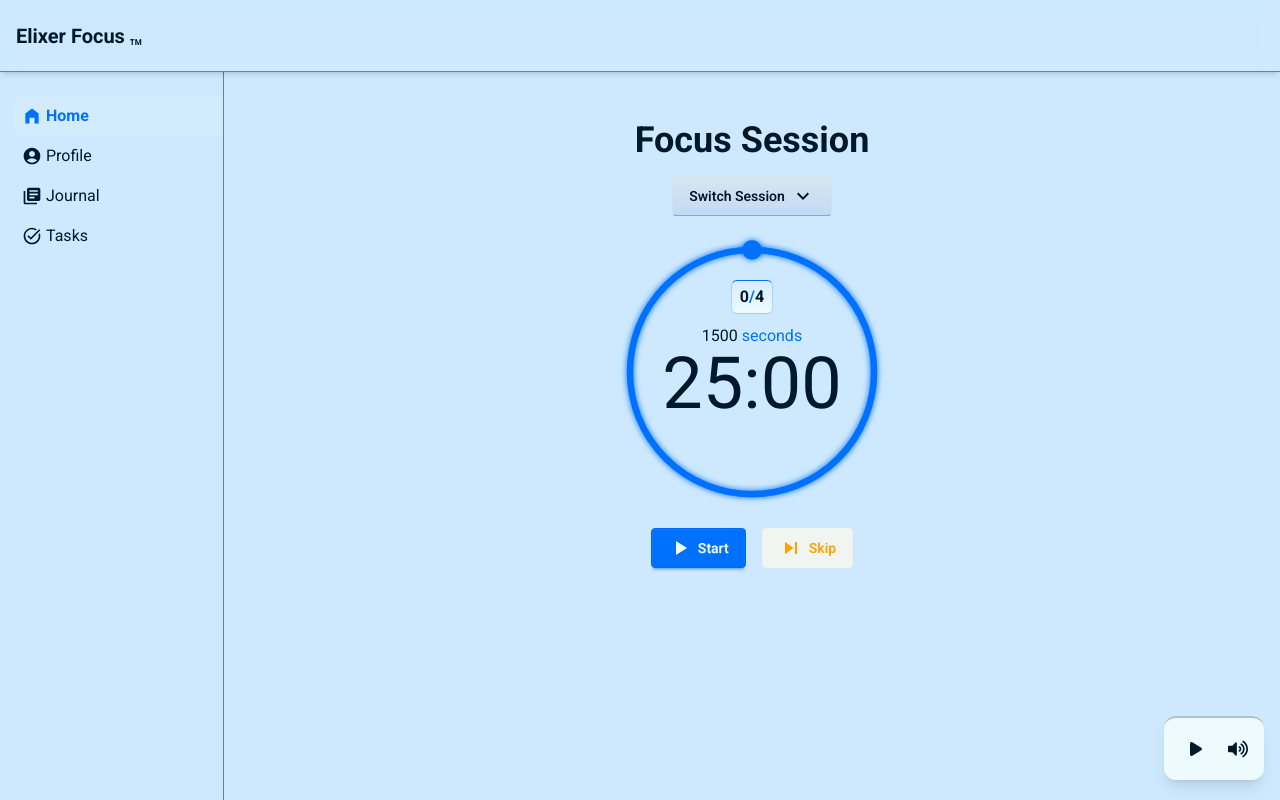
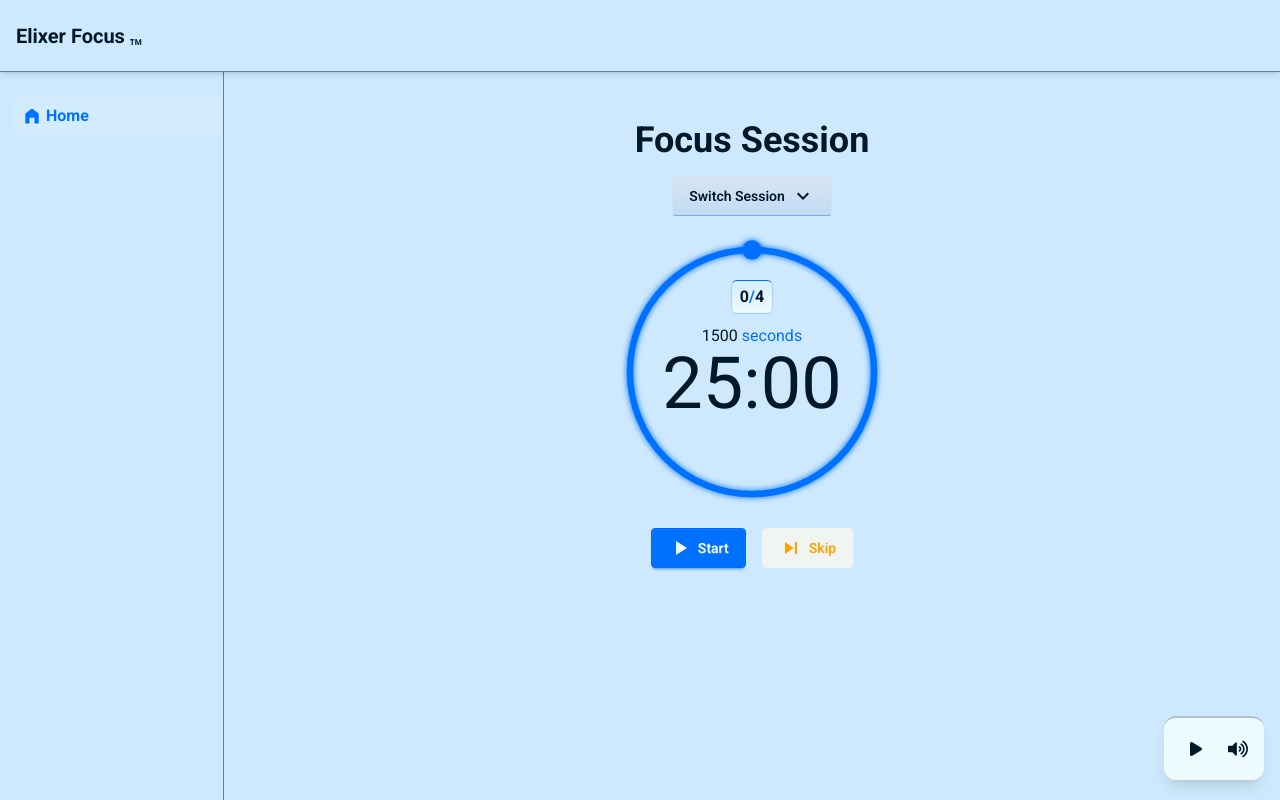
Before and after one commit to elixer-prince/elixer-focus, a React (Vite) app in the folder web/: page / in a window 1280 px wide. Built offline with nearby package versions, Linux system fonts and the light colour scheme.

Commit message:
fix(navbar): remove extra links from the sidebar until the routes are completed

```diff
--- a/web/src/components/navigation/Sidebar/Index.tsx
+++ b/web/src/components/navigation/Sidebar/Index.tsx
@@ -1,9 +1,9 @@
 import SidebarLink from "@/components/navigation/Sidebar/SidebarLink";
 import {
-  MdAccountCircle,
+  // MdAccountCircle,
   MdHomeFilled,
-  MdLibraryBooks,
-  MdTaskAlt,
+  // MdLibraryBooks,
+  // MdTaskAlt,
 } from "react-icons/md";
 
 const Sidebar = () => {
@@ -16,7 +16,7 @@ const Sidebar = () => {
             Home
           </SidebarLink>
         </li>
-        <li>
+        {/* <li>
           <SidebarLink to={"/profile"}>
             <MdAccountCircle size={20} />
             Profile
@@ -33,7 +33,7 @@ const Sidebar = () => {
             <MdTaskAlt size={20} />
             Tasks
           </SidebarLink>
-        </li>
+        </li> */}
       </ul>
 
       {/*<div className={"mt-auto px-4 py-2"}>(Profile)</div>*/}
```
